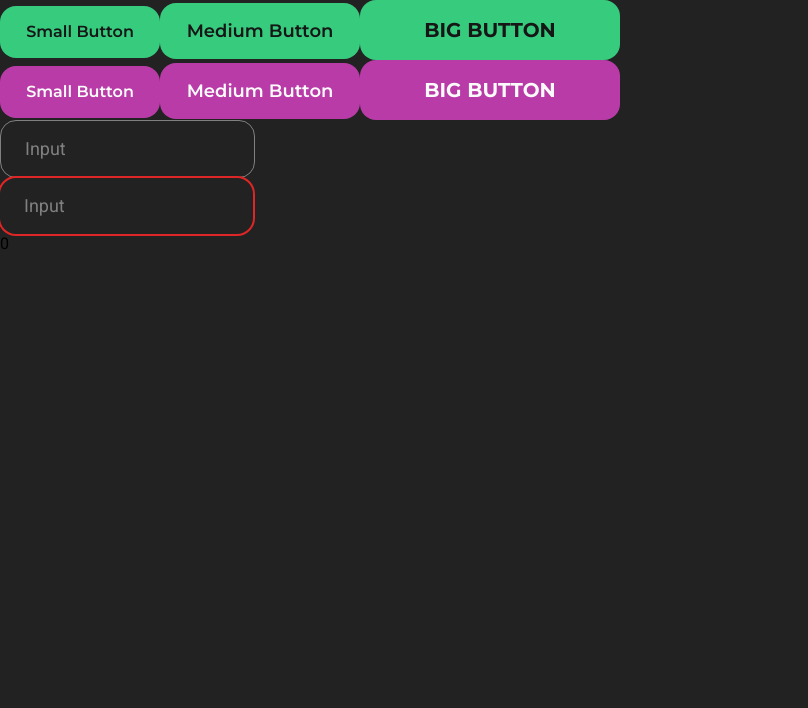
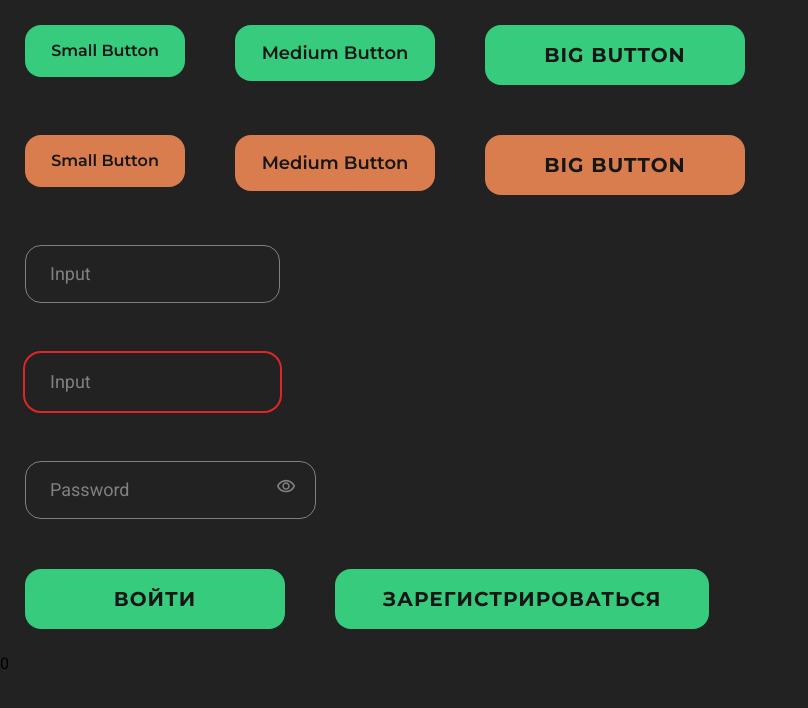
Before and after one commit to tumalexx02/sigma-kfc-dev-proj1, a React (Vite) app in the folder frontend/: page / in a window 1280 px wide. Shown: the top 708 px of the page, without its empty margins (0-808 px from the left). Built offline with nearby package versions, Linux system fonts and the light colour scheme.

Commit message:
Protected Input

```diff
--- a/frontend/src/App.tsx
+++ b/frontend/src/App.tsx
@@ -1,43 +1,57 @@
-import { useState } from "react";
+import { MouseEvent, useState } from "react";
 import { Button } from "./components/Button/Button";
 import Input from './components/Input/Input';
+import { ProtectedInput } from './components/ProtectedInput/ProtectedInput';
 
 function App() {
   const [count, setCount] = useState(0);
 
-  const increaseCount = () => {
+  const increaseCount = (e: MouseEvent) => {
+    e.preventDefault();
     setCount((s) => s + 1);
   };
 
   return (
     <>
-      <div>
-        <Button size="small" onClick={increaseCount}>
+      <div className='demostrate'>
+        <Button size="small" onClick={e => increaseCount(e)}>
           Small Button
         </Button>
-        <Button size="medium" onClick={increaseCount}>
+        <Button size="medium" onClick={e => increaseCount(e)}>
           Medium Button
         </Button>
-        <Button size="big" onClick={increaseCount}>
+        <Button size="big" onClick={e => increaseCount(e)}>
           Big Button
         </Button>
       </div>
-      <div>
-        <Button accent={true} size="small" onClick={increaseCount}>
+      <div className='demostrate'>
+        <Button accent={true} size="small" onClick={e => increaseCount(e)}>
           Small Button
         </Button>
-        <Button accent={true} size="medium" onClick={increaseCount}>
+        <Button accent={true} size="medium" onClick={e => increaseCount(e)}>
           Medium Button
         </Button>
-        <Button accent={true} size="big" onClick={increaseCount}>
+        <Button accent={true} size="big" onClick={e => increaseCount(e)}>
           Big Button
         </Button>
       </div>
-      <div>
+      <div className='demostrate'>
         <Input placeholder='Input' />
       </div>
-      <div>
+      <div className='demostrate'>
         <Input placeholder='Input' isValid={false} />
+      </div>
+      <div className='demostrate'>
+        <ProtectedInput placeholder='Password' />
+      </div>
+
+      <div className='demostrate'>
+        <Button size="big" onClick={e => increaseCount(e)}>
+          Войти
+        </Button>
+        <Button size="big" onClick={e => increaseCount(e)}>
+          Зарегистрироваться
+        </Button>
       </div>
       {count}
     </>
--- a/frontend/src/components/Button/Button.module.css
+++ b/frontend/src/components/Button/Button.module.css
@@ -6,8 +6,9 @@
   font-family: "Montserrat", sans-serif;
   padding: 16px 24px;
   border-radius: 16px;
-  transition: background-color 0.3s ease, scale 0.1s ease;
+  transition: background-color 0.3s ease, scale 0.1s ease, outline-color 0.2s;
   cursor: pointer;
+  outline: 2px solid transparent;
 }
 
 .button.small {
@@ -29,11 +30,11 @@
   font-size: 20px;
   line-height: 28px;
   padding: 16px 48px;
+  letter-spacing: 1px;
 }
 
 .button.accent {
   background-color: var(--accent-color);
-  color: var(--text-color);
 }
 
 .button:active {
@@ -46,10 +47,11 @@
 }
 
 .button:focus {
-  outline: solid 2px var(--outline-color);
+  outline: 2px solid var(--outline-color);
 }
-.button.accent:focus {
-  outline: solid 2px var(--outline-color-accent);
+
+.button.button.accent:focus {
+  outline: 2px solid var(--outline-color);
 }
 
 @media (hover: hover) {
--- a/frontend/src/components/Input/Input.module.css
+++ b/frontend/src/components/Input/Input.module.css
@@ -5,8 +5,10 @@
   border-radius: 16px;
   font-weight: 400;
   background-color: var(--background-color);
-  border: solid 0.25px var(--placeholder-color);
+  border: solid 0.5px var(--placeholder-color);
+  outline: solid 2px transparent;
   color: var(--text-color);
+  transition: outline-color 0.2s, border-color 0.2s;
 }
 
 .input::placeholder {
@@ -15,10 +17,10 @@
 
 .input:focus {
   outline: 2px solid var(--outline-color);
-  border: none;
+  border-color: transparent;
 }
 
 .invalid {
   outline: 2px solid var(--outline-color-error);
-  border: none;
+  border-color: transparent;
 }
--- /dev/null
+++ b/frontend/src/components/ProtectedInput/ProtectedInput.module.css
@@ -0,0 +1,36 @@
+.protected-input {
+  position: relative;
+  display: inline-block;
+}
+
+.toggle-button {
+  position: absolute;
+  padding: 0;
+  right: 20px;
+  transform: translateY(50%);
+  background-color: transparent;
+  box-shadow: none;
+  border: none;
+  cursor: pointer;
+}
+
+.toggle-button:focus {
+  outline: none;
+}
+
+.toggle-button:focus svg path {
+  fill: var(--outline-color);
+  transition: fill 0.2s;
+}
+
+.dotted-input {
+  letter-spacing: 2px;
+}
+
+.input {
+  padding-right: 60px;
+}
+
+.dotted-input::placeholder {
+  letter-spacing: normal;
+}
--- /dev/null
+++ b/frontend/src/components/ProtectedInput/ProtectedInput.tsx
@@ -0,0 +1,28 @@
+import { useState } from 'react';
+import Input from '../Input/Input';
+import { InputProps } from '../Input/Input.props';
+import styles from './ProtectedInput.module.css';
+import cn from 'classnames'
+
+export function ProtectedInput({className, ...props}: InputProps) {
+  const [isPrivate, setIsPrivate] = useState<boolean>(true);
+
+  return (
+    <div className={styles['protected-input']}>
+      <Input type={isPrivate ? 'password' : 'text'} {...props} className={cn(className, styles['input'], {
+        [styles['dotted-input']]: isPrivate
+      })} />
+      <button className={styles['toggle-button']} onClick={() => setIsPrivate(state => !state)}>
+        {
+          isPrivate
+            ? <svg xmlns="http://www.w3.org/2000/svg" height="24px" viewBox="0 -960 960 960" width="20px" fill="var(--placeholder-color)">
+              <path d="M480-320q75 0 127.5-52.5T660-500q0-75-52.5-127.5T480-680q-75 0-127.5 52.5T300-500q0 75 52.5 127.5T480-320Zm0-72q-45 0-76.5-31.5T372-500q0-45 31.5-76.5T480-608q45 0 76.5 31.5T588-500q0 45-31.5 76.5T480-392Zm0 192q-146 0-266-81.5T40-500q54-137 174-218.5T480-800q146 0 266 81.5T920-500q-54 137-174 218.5T480-200Zm0-300Zm0 220q113 0 207.5-59.5T832-500q-50-101-144.5-160.5T480-720q-113 0-207.5 59.5T128-500q50 101 144.5 160.5T480-280Z"/>
+              </svg>
+            : <svg xmlns="http://www.w3.org/2000/svg" height="24px" viewBox="0 -960 960 960" width="20px" fill="var(--placeholder-color)">
+              <path d="m644-428-58-58q9-47-27-88t-93-32l-58-58q17-8 34.5-12t37.5-4q75 0 127.5 52.5T660-500q0 20-4 37.5T644-428Zm128 126-58-56q38-29 67.5-63.5T832-500q-50-101-143.5-160.5T480-720q-29 0-57 4t-55 12l-62-62q41-17 84-25.5t90-8.5q151 0 269 83.5T920-500q-23 59-60.5 109.5T772-302Zm20 246L624-222q-35 11-70.5 16.5T480-200q-151 0-269-83.5T40-500q21-53 53-98.5t73-81.5L56-792l56-56 736 736-56 56ZM222-624q-29 26-53 57t-41 67q50 101 143.5 160.5T480-280q20 0 39-2.5t39-5.5l-36-38q-11 3-21 4.5t-21 1.5q-75 0-127.5-52.5T300-500q0-11 1.5-21t4.5-21l-84-82Zm319 93Zm-151 75Z"/>
+              </svg>
+        }
+      </button>
+    </div>
+  )
+}
--- a/frontend/src/index.css
+++ b/frontend/src/index.css
@@ -5,12 +5,11 @@
   --second-color-hovered: #30b872;
   --second-color-active: #2aa465;
 
-  --accent-color: #b93ba7;
-  --accent-color-hovered: #a63495;
-  --accent-color-active: #9b308b;
+  --accent-color: #da7d4e;
+  --accent-color-hovered: #c36f45;
+  --accent-color-active: #b86841;
 
-  --outline-color: #41f698;
-  --outline-color-accent: #ff8fee;
+  --outline-color: #fbfbfb;
   --outline-color-error: #df2626;
 
   --background-color: #222222;
@@ -31,3 +30,10 @@ body {
   font-weight: 400;
   font-style: normal;
 }
+
+.demostrate {
+  display: flex;
+  align-items: start;
+  gap: 50px;
+  padding: 25px;
+}
```
